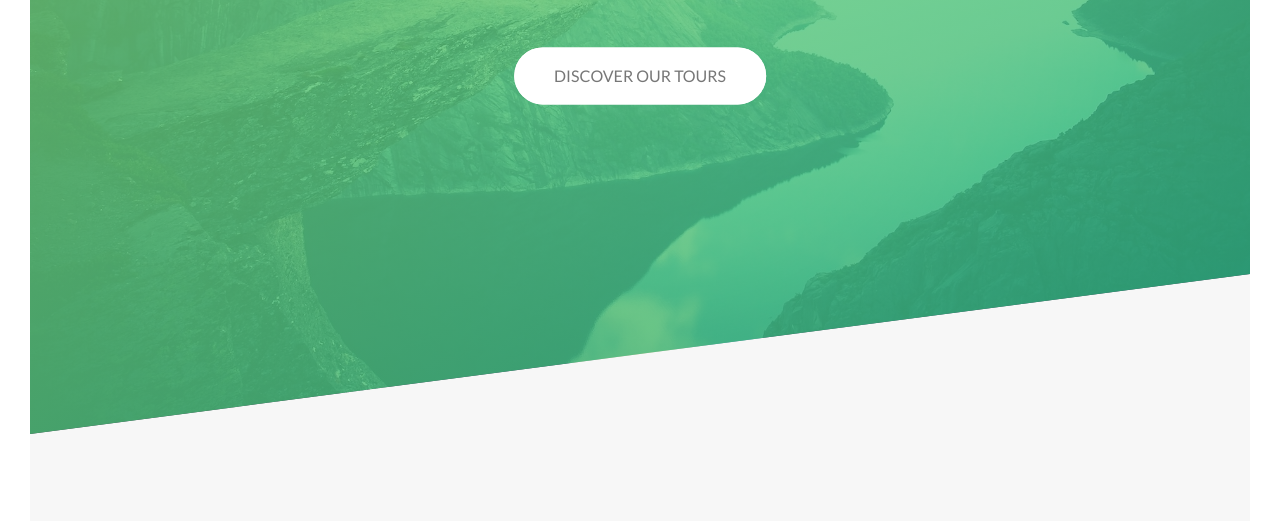
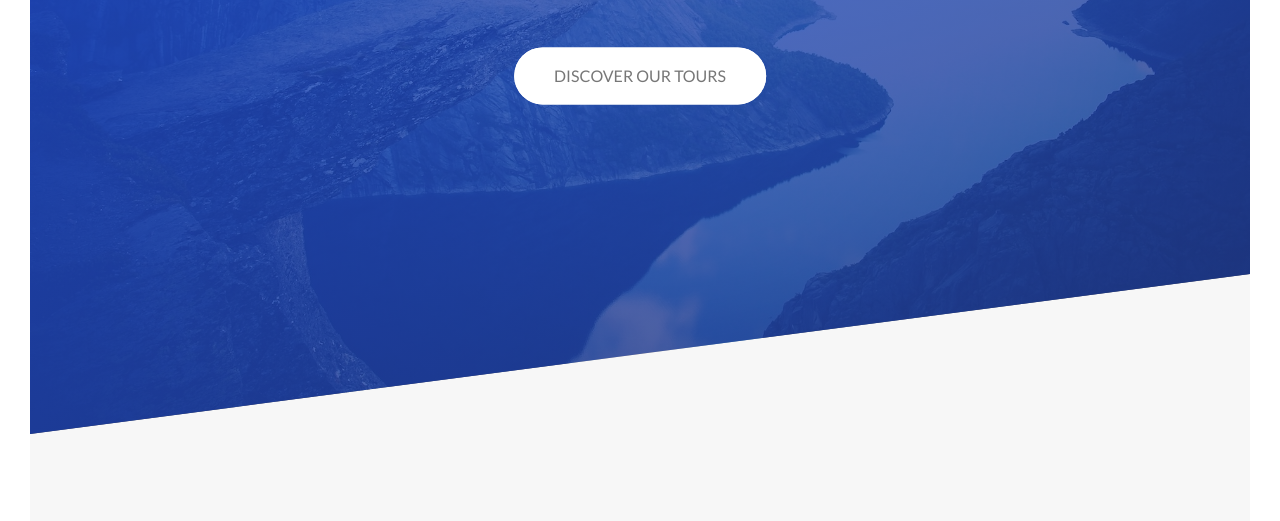
Before and after one commit to Majd-Alhourani98/Natours-CSS-project, a website: page index.html in a window 1280 px wide. Shown: the part 356-877 px from the top of the page. Drawn offline with Linux system fonts and the light colour scheme.

Commit message:
change the theme color

```diff
--- a/sass/abstracts/_variables.scss
+++ b/sass/abstracts/_variables.scss
@@ -1,13 +1,13 @@
 // COLORS
-$color-primary: #55c57a;
-$color-primary-light: #7ed56f;
-$color-primary-dark: #28b485;
+$color-primary: #1e40af;
+$color-primary-light: #1d4ed8;
+$color-primary-dark: #1e3a8a;
 
 $color-secondary-light: #ffb900;
 $color-secondary-dark: #ff7730;
 
-$color-tertiary-light: #2998ff;
-$color-tertiary-dark: #5643fa;
+$color-tertiary-light: #22c55e;
+$color-tertiary-dark: #15803d;
 
 $color-grey-light-1: #f7f7f7f7;
 $color-grey-light-2: #eee;
--- a/sass/components/_button.scss
+++ b/sass/components/_button.scss
@@ -27,8 +27,7 @@
     }
   }
 
-  &:active,
-  &:focus {
+  &:active {
     transform: translateX(-0.1rem);
     box-shadow: 0 0.5rem 1rem rgba($color-black, 0.2);
   }
```
Also changed, not shown: css/style.css.
